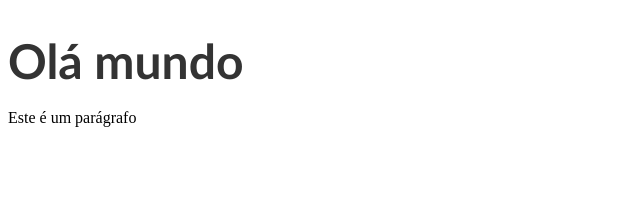
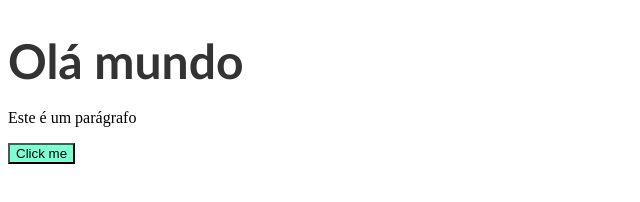
Before and after one commit to gbragas/Aula-Git, a plain HTML site: page index.html in a window 1280 px wide. Shown: the whole page, without its empty margins (0-640 px from the left). Drawn offline with Linux system fonts and the light colour scheme.

Commit message:
subindo tudo com add .

```diff
--- a/index.html
+++ b/index.html
@@ -10,5 +10,7 @@
     <body>
         <h1 class="title">Olá mundo</h1>
         <p>Este é um parágrafo</p>
+
+        <button class="btn">Click me</button>
     </body>
 </html>
--- a/style.css
+++ b/style.css
@@ -5,3 +5,7 @@
     margin-bottom: 20px;
     font-family: 'Trebuchet MS', 'Lucida Sans Unicode', 'Lucida Grande', 'Lucida Sans', Arial, sans-serif;
 }
+
+.btn {
+    background-color: aquamarine;
+}
```
